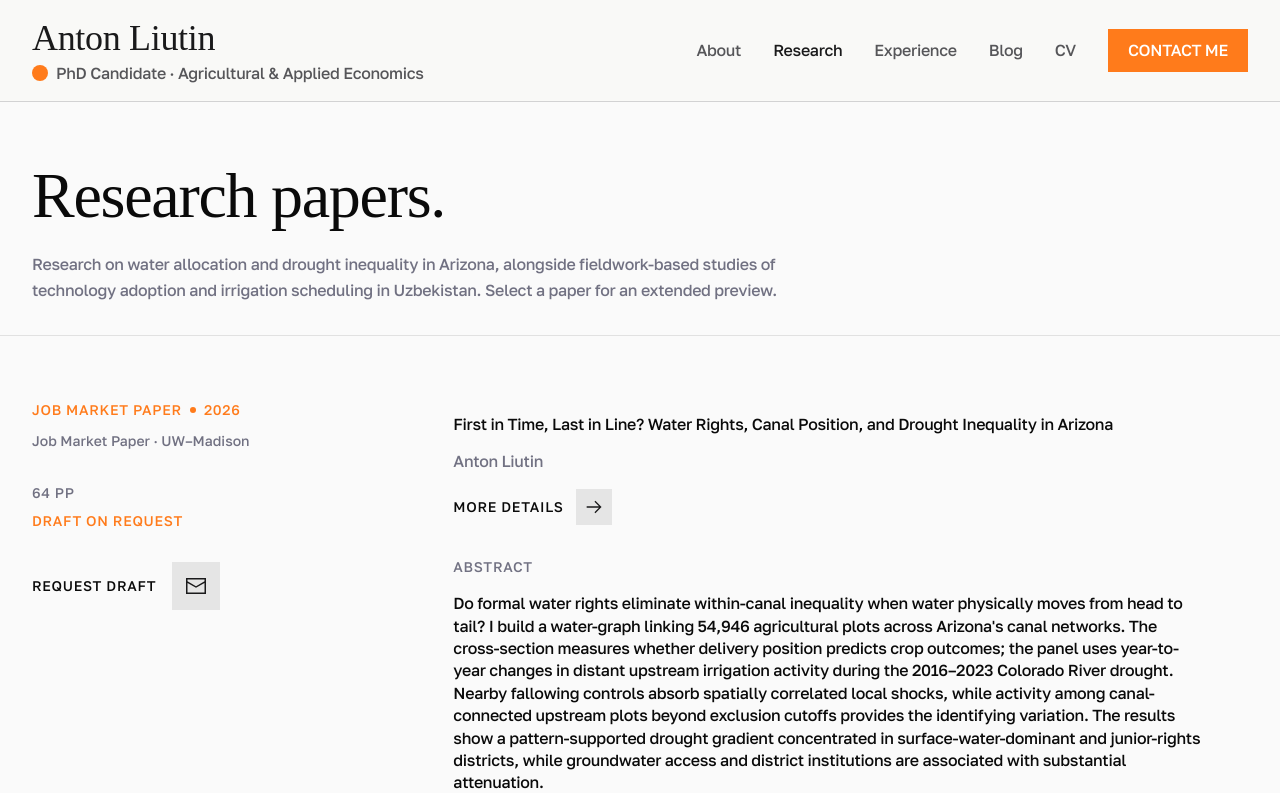
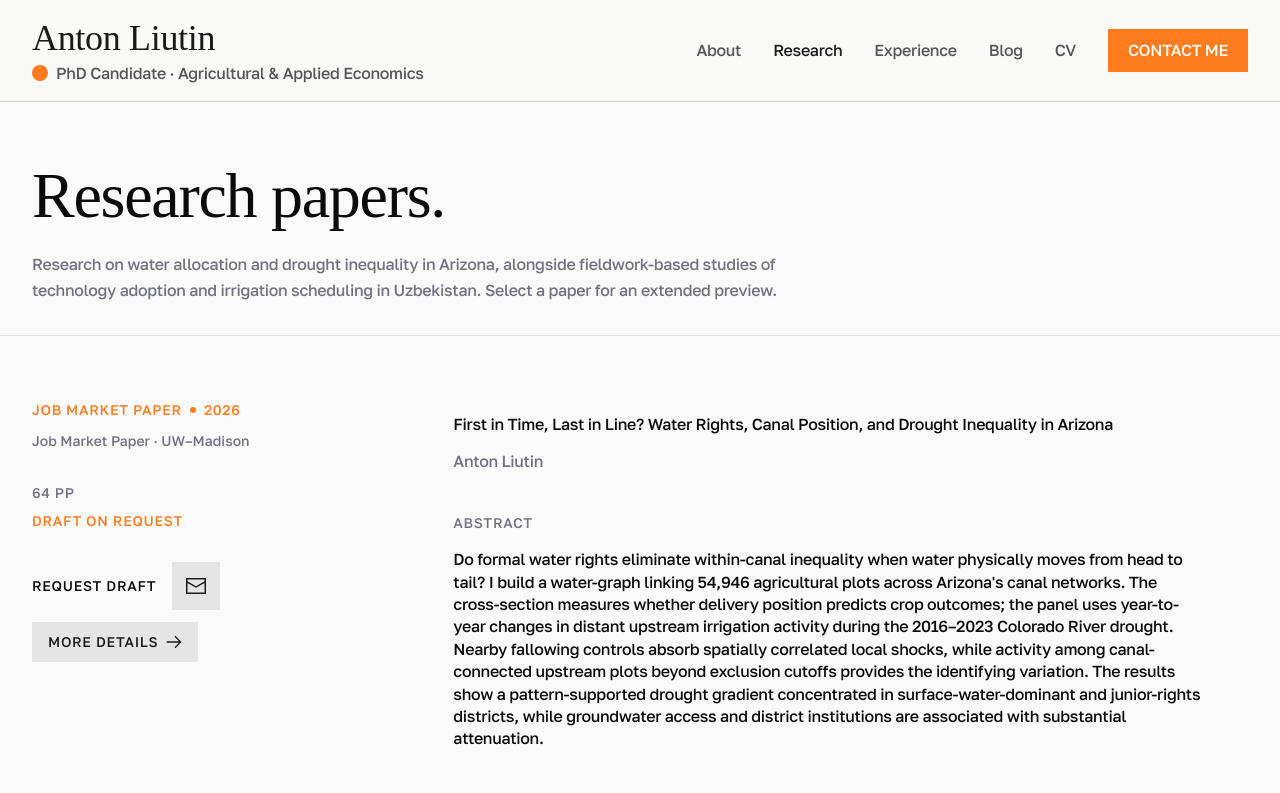
Before and after one commit to Aliutin/personal_website, a React (Vite) app: page /research in a window 1280 px wide. Shown: the top 793 px of the page. Built offline with nearby package versions, Linux system fonts and the light colour scheme; a web font is replaced by a local one.

Commit message:
Restore research action hierarchy

```diff
--- a/src/app/pages/Home.tsx
+++ b/src/app/pages/Home.tsx
@@ -213,10 +213,10 @@ export default function Home() {
 
             <Link
               to="/research"
-              className="hidden md:inline-flex items-center gap-3 bg-[#e5e5e5] text-[#1a1a1b] px-8 py-4 text-body uppercase transition-colors hover:bg-gray-300 group"
+              className="inline-flex self-start md:self-auto items-center gap-3 bg-[#e5e5e5] text-[#1a1a1b] px-5 py-3 text-small uppercase tracking-wider transition-colors hover:bg-gray-300 group"
             >
               View all research
-              <ArrRigth className="w-5 h-5 group-hover:translate-x-1 transition-transform" />
+              <ArrRigth className="w-4 h-4 group-hover:translate-x-1 transition-transform" />
             </Link>
           </div>
         </div>
@@ -284,16 +284,6 @@ export default function Home() {
               </article>
             );
           })}
-
-          <div className="flex md:hidden px-4 pt-4 pb-0 justify-start w-full max-w-[1440px] mx-auto">
-            <Link
-              to="/research"
-              className="w-full inline-flex justify-center items-center gap-3 bg-[#e5e5e5] text-[#1a1a1b] px-8 py-4 text-body uppercase transition-colors hover:bg-gray-300 group"
-            >
-              View all research
-              <ArrRigth className="w-5 h-5 group-hover:translate-x-1 transition-transform" />
-            </Link>
-          </div>
 
         </div>
       </section>
--- a/src/app/pages/Research.tsx
+++ b/src/app/pages/Research.tsx
@@ -52,21 +52,9 @@ export default function Research() {
                       </Link>
                     </h2>
                     {/* ИЗМЕНЕНО: Простое перечисление авторов без выделения жирным */}
-                    <p className="text-body text-muted-foreground mb-4">
+                    <p className="text-body text-muted-foreground mb-8">
                       {pub.authors.join(", ")}
                     </p>
-
-                    <Link
-                      to={`/research/${pub.slug}`}
-                      className="inline-flex self-start items-center gap-3 mb-8 group/details focus-visible:outline-none focus-visible:ring-2 focus-visible:ring-[#ff7b1b] focus-visible:ring-offset-2"
-                    >
-                      <span className="text-small uppercase tracking-wider text-foreground group-hover/details:text-[#ff7b1b] transition-colors">
-                        More details
-                      </span>
-                      <span className="w-9 h-9 bg-[#e5e5e5] text-[#1a1a1b] flex items-center justify-center group-hover/details:bg-foreground group-hover/details:text-background transition-colors">
-                        <ArrRigth className="w-4 h-4" />
-                      </span>
-                    </Link>
 
                     {/* 2. Абстракт */}
                     {pub.abstract && (
@@ -135,7 +123,7 @@ export default function Research() {
                     </div>
 
                     {/* 6. Функциональная Кнопка */}
-                    <div className="w-full">
+                    <div className="w-full flex flex-col items-start gap-3">
                       {pub.draftOnRequest ? (
                         <a
                           href={`mailto:${profile.email}?subject=${encodeURIComponent(`Draft request: ${pub.title}`)}`}
@@ -163,6 +151,13 @@ export default function Research() {
                           </div>
                         </a>
                       )}
+                      <Link
+                        to={`/research/${pub.slug}`}
+                        className="inline-flex items-center gap-2 bg-[#e5e5e5] text-[#1a1a1b] px-4 py-2.5 text-small uppercase tracking-wider transition-colors hover:bg-foreground hover:text-background focus-visible:outline-none focus-visible:ring-2 focus-visible:ring-[#ff7b1b] focus-visible:ring-offset-2"
+                      >
+                        More details
+                        <ArrRigth className="w-4 h-4" />
+                      </Link>
                     </div>
 
                   </div>
@@ -202,7 +197,7 @@ export default function Research() {
                       </div>
 
                       {/* 2. Кнопка */}
-                      <div className="mt-8 w-full">
+                      <div className="mt-8 w-full flex flex-col items-start gap-3">
                         {pub.draftOnRequest ? (
                           <a
                             href={`mailto:${profile.email}?subject=${encodeURIComponent(`Draft request: ${pub.title}`)}`}
@@ -230,6 +225,13 @@ export default function Research() {
                             </div>
                           </a>
                         )}
+                        <Link
+                          to={`/research/${pub.slug}`}
+                          className="inline-flex items-center gap-2 bg-[#e5e5e5] text-[#1a1a1b] px-4 py-2.5 text-small uppercase tracking-wider transition-colors hover:bg-foreground hover:text-background focus-visible:outline-none focus-visible:ring-2 focus-visible:ring-[#ff7b1b] focus-visible:ring-offset-2"
+                        >
+                          More details
+                          <ArrRigth className="w-4 h-4" />
+                        </Link>
                       </div>
 
                       {/* 3. Картинка (прижата к низу) */}
@@ -257,20 +259,8 @@ export default function Research() {
                         {pub.authors.join(", ")}
                       </p>
 
-                      <Link
-                        to={`/research/${pub.slug}`}
-                        className="inline-flex self-start items-center gap-3 mt-4 group/details focus-visible:outline-none focus-visible:ring-2 focus-visible:ring-[#ff7b1b] focus-visible:ring-offset-2"
-                      >
-                        <span className="text-small uppercase tracking-wider text-foreground group-hover/details:text-[#ff7b1b] transition-colors">
-                          More details
-                        </span>
-                        <span className="w-9 h-9 bg-[#e5e5e5] text-[#1a1a1b] flex items-center justify-center group-hover/details:bg-foreground group-hover/details:text-background transition-colors">
-                          <ArrRigth className="w-4 h-4" />
-                        </span>
-                      </Link>
-
                       {pub.abstract && (
-                        <div className="mt-8">
+                        <div className="mt-10">
                           <div className="text-small uppercase tracking-wider text-muted-foreground mb-4">
                             Abstract
                           </div>
```
